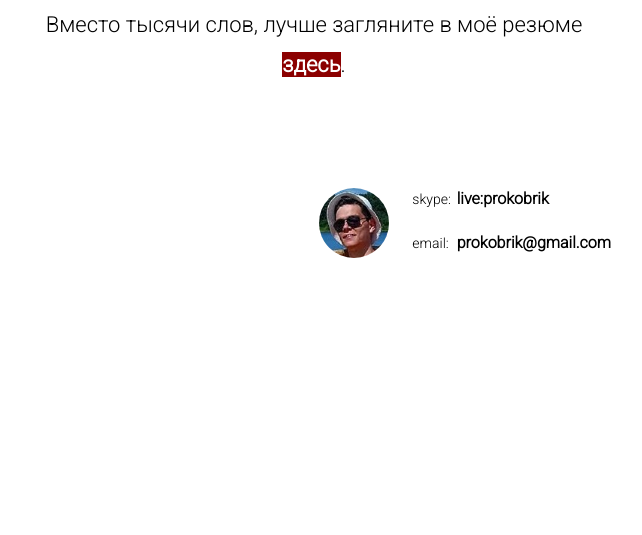
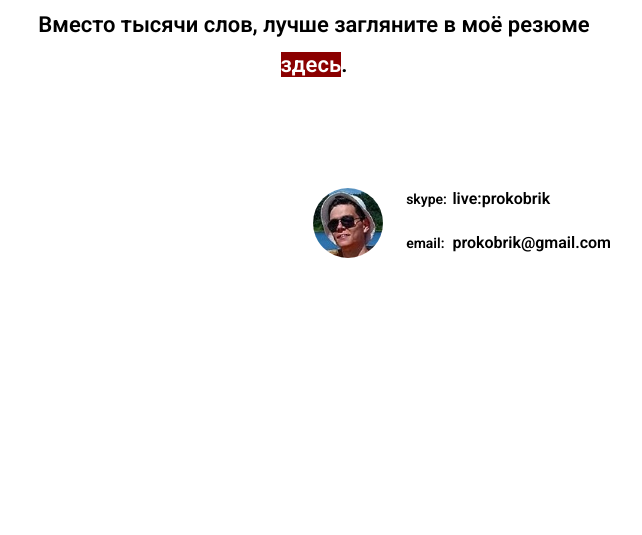
Before and after one commit to Bu66leSort/Bu66leSort.github.io, a plain HTML site: page index.html in a window 1280 px wide. Shown: the part 265-800 px from the top of the page, without its empty margins (326-968 px from the left). Drawn offline with Linux system fonts and the light colour scheme.

Commit message:
Update index.html

```diff
--- a/index.html
+++ b/index.html
@@ -4,7 +4,7 @@
 	<head>
 		<meta charset="utf-8">
 		<title>Макс Константинов | Резюме</title>
-		<link href='https://fonts.googleapis.com/css?family=Roboto:300,300italic' rel='stylesheet' type='text/css'>
+		<link href='https://fonts.googleapis.com/css?family=Roboto:600,300italic' rel='stylesheet' type='text/css'>
 		<link rel="stylesheet" href="css/style.css">
 		<link rel="icon" type="image/jpeg" href="docs/me.jpg" />
 	</head>
```
